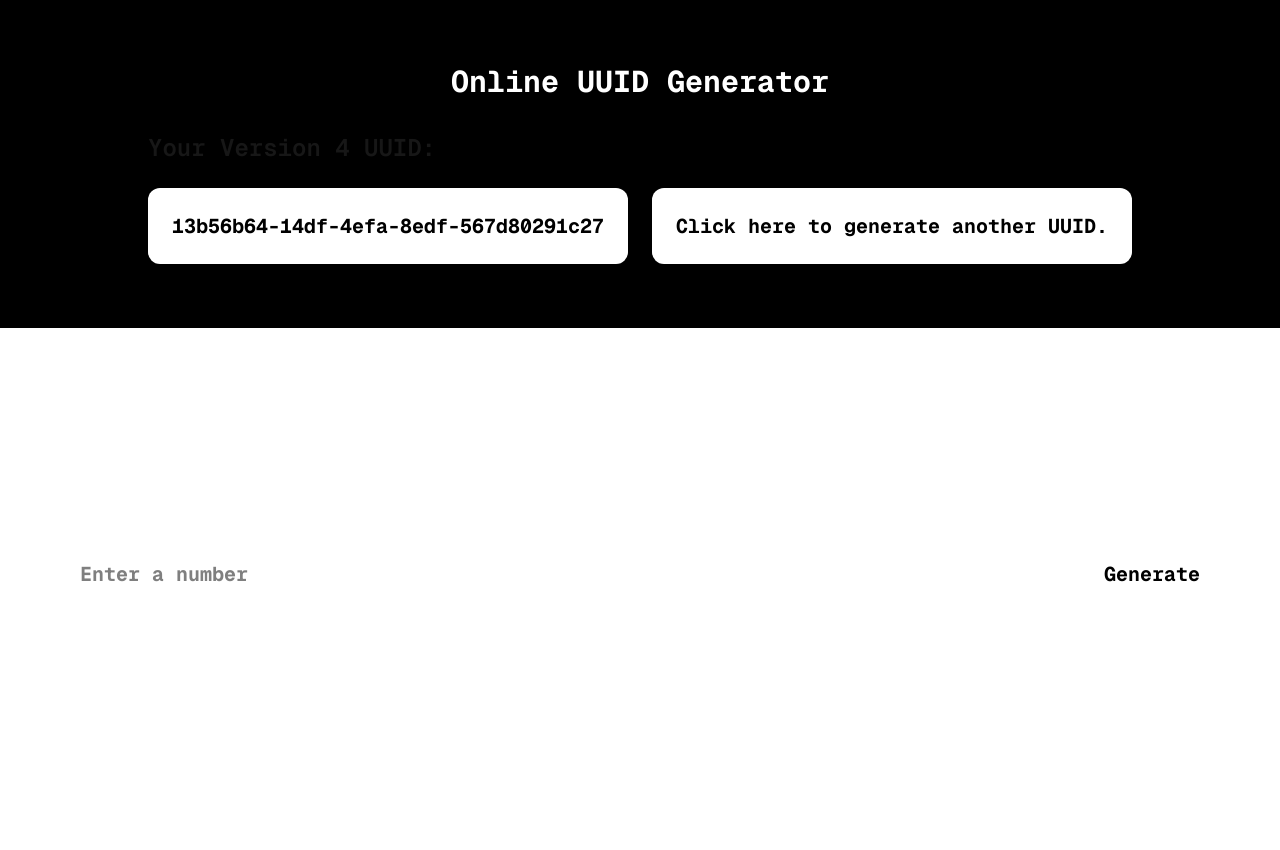
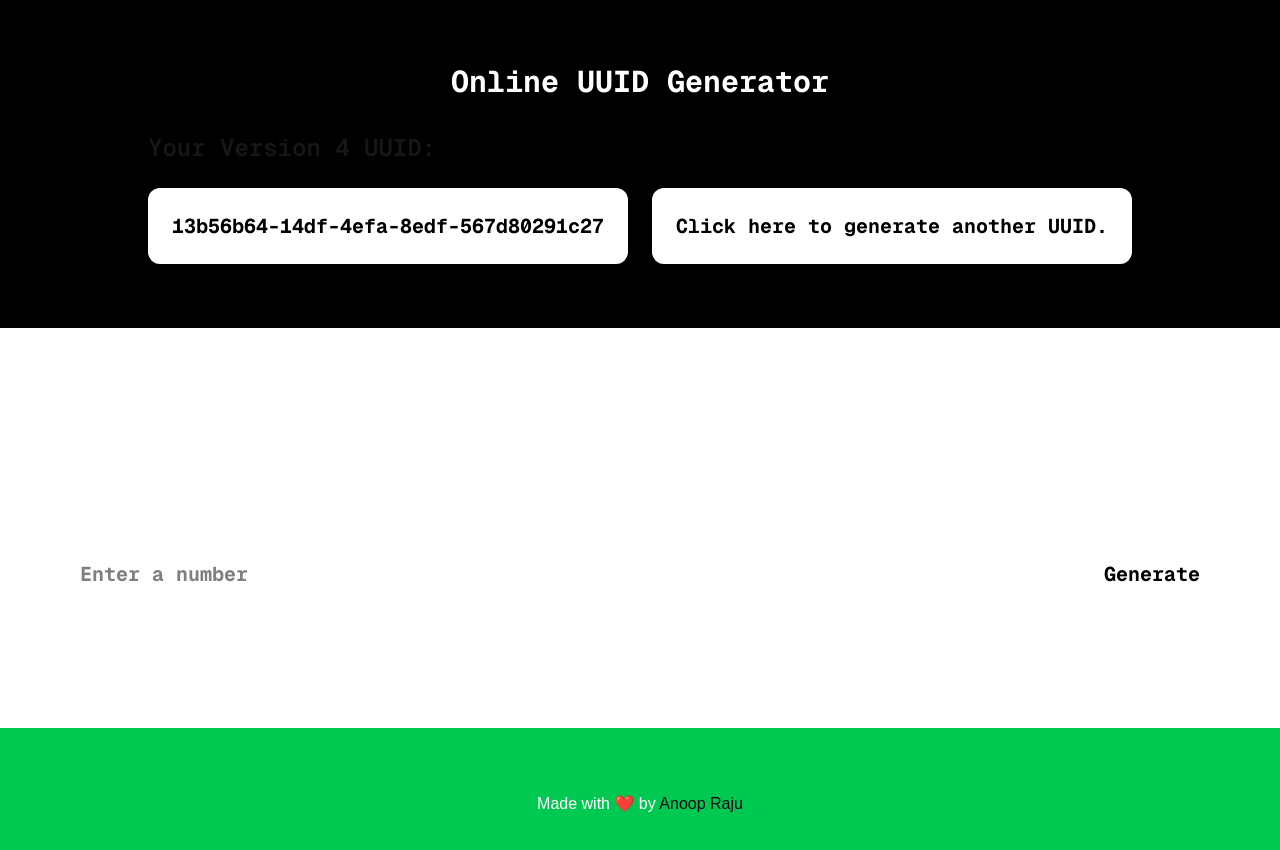
Before and after one commit to anoopraju31/next-uuid-generator, a Next.js app: page / in a window 1280 px wide. Shown: the top 850 px of the page. Before the commit the page ends 800 px from the top, so only its background shows below. Built offline with nearby package versions, Linux system fonts and the light colour scheme.

Commit message:
Chore: Footer added

```diff
--- a/app/layout.tsx
+++ b/app/layout.tsx
@@ -1,6 +1,7 @@
 import type { Metadata } from 'next'
 import type { FC, ReactNode } from 'react'
 import { Geist, Geist_Mono } from 'next/font/google'
+import Footer from '@/components/Footer'
 import './globals.css'
 
 const geistSans = Geist({
@@ -25,7 +26,10 @@ type RootLayoutProps = Readonly<{
 const RootLayout: FC<RootLayoutProps> = ({ children }) => {
 	return (
 		<html lang='en'>
-			<body className={`${geistSans.variable} ${geistMono.variable} antialiased`}>{children}</body>
+			<body className={`${geistSans.variable} ${geistMono.variable} antialiased`}>
+				{children}
+				<Footer />
+			</body>
 		</html>
 	)
 }
--- /dev/null
+++ b/components/Footer/index.tsx
@@ -0,0 +1,14 @@
+import { type FC } from 'react'
+
+const Footer: FC = () => {
+	return (
+		<footer className='w-full mt-16 px-4 sm:px-6 md:px-8 lg:px-12 xl:px-16 py-16 bg-green-500 text-center gap-5 text-white'>
+			Made with ❤️ by{' '}
+			<a href='https://anoopraju.xyz/' target='_blank' rel='noreferrer' className='text-gray-950 hover:underline'>
+				Anoop Raju
+			</a>
+		</footer>
+	)
+}
+
+export default Footer
--- a/components/home/index.tsx
+++ b/components/home/index.tsx
@@ -4,7 +4,7 @@ import GenerateMultipleUUID from './GenerateMultipleUUID'
 
 const Home: FC = () => {
 	return (
-		<main className='w-ful min-h-screen flex flex-col gap-8 lg:gap-12 font-mono'>
+		<main className='w-full flex flex-col gap-8 lg:gap-12 font-mono'>
 			<GenerateSingleUUID />
 			<GenerateMultipleUUID />
 		</main>
```
